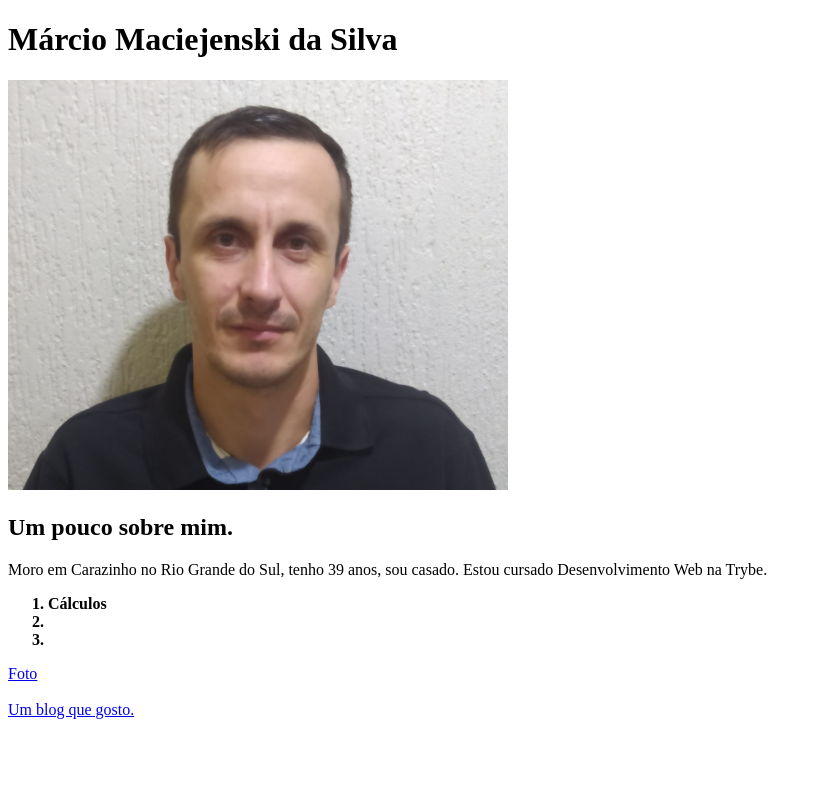
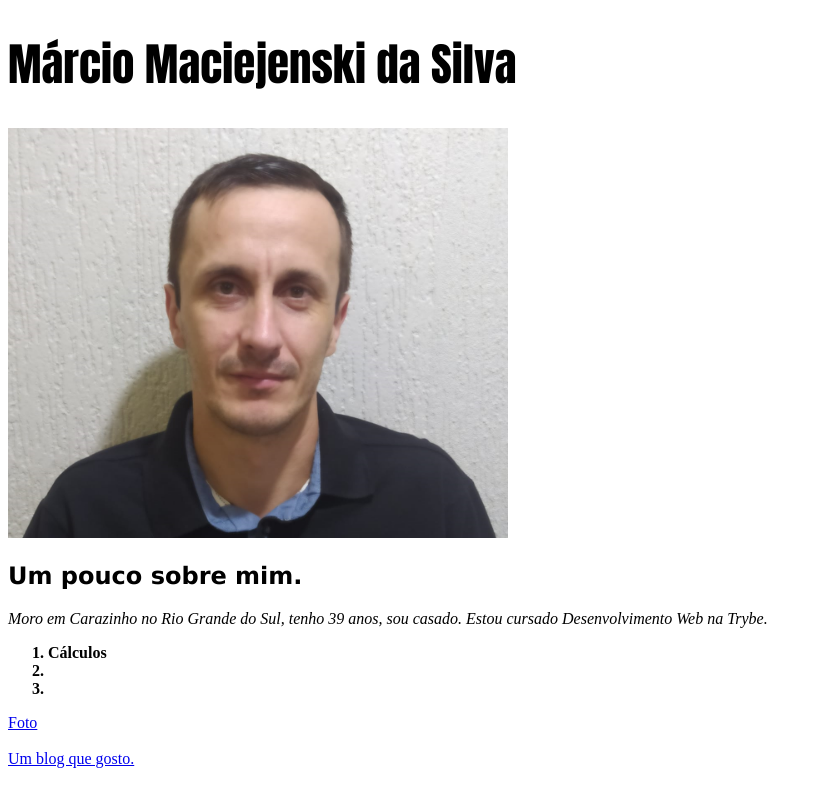
Before and after one commit to MarcioMaciejenski/MarcioMaciejenski.github.io, a plain HTML site: page index.html in a window 1280 px wide. Shown: the whole page, without its empty margins (0-822 px from the left). Drawn offline with Linux system fonts and the light colour scheme.

Commit message:
Alterado fontes do texto

```diff
--- a/index.html
+++ b/index.html
@@ -5,6 +5,7 @@
         <meta http-equiv="X-UA-Compatible" content="IE=edge">
         <meta name="viewport" content="width=device-width, initial-scale=1.0">
         <title>Meu Portifólio</title>
+        <link rel="stylesheet" type="text/css" href="style.css">
     </head>
     <body>
         <h1>Márcio Maciejenski da Silva</h1>
--- a/style.css
+++ b/style.css
@@ -0,0 +1,13 @@
+h1 {
+    font-family: Impact, Haettenschweiler, 'Arial Narrow Bold', sans-serif;
+    font-style: initials;
+    font-size: 45px;
+}
+
+h2{
+    font-family: 'Lucida Sans', 'Lucida Sans Regular', 'Lucida Grande', 'Lucida Sans Unicode', Geneva, Verdana, sans-serif;
+}
+
+p {
+    font-style: oblique;
+}
```
